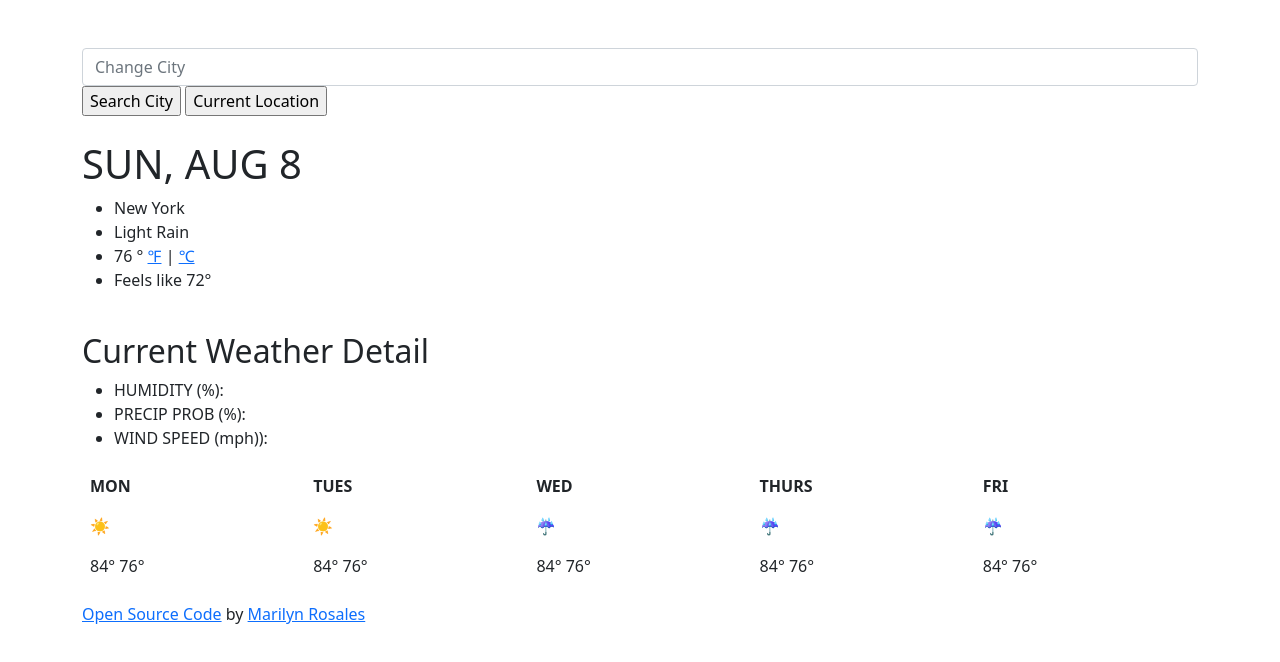
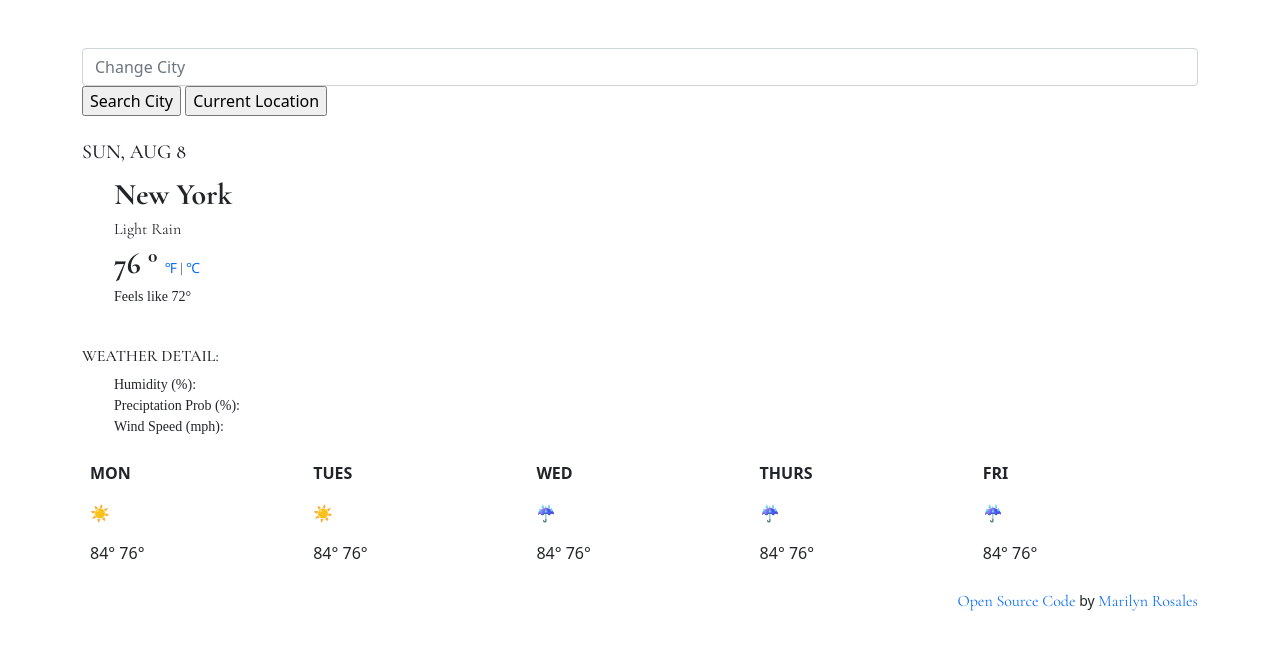
Before and after one commit to mdotrosales/Weather-App-Project, a plain HTML site: page index.html in a window 1280 px wide. Drawn offline with nearby package versions, Linux system fonts and the light colour scheme; a script that the page names is missing; a web font is replaced by a local one.

Commit message:
Beginning of CSS Styling
Styled half of page. Not including the layout, that still remains untouched. Need to finish styling the 5 day forecast section and the footer

```diff
--- a/index.html
+++ b/index.html
@@ -43,24 +43,25 @@
       <span class="conversion-feature">
             <a href="" id="fahrenheit">℉</a> |
             <a href="" id="celsius">℃</a>
-      </span>
+    </span>
     </li>
+
     <li id="feels-like">
       Feels like <span id="feels-like-temp">72</span>°
     </li>
   </ul>
    <br />
 
-   <h2>Current Weather Detail</h2>
-  <ul id = "advanced-detail">
+   <h2>WEATHER DETAIL:</h2>
+  <ul id = "additional-detail">
     <li id="humidity">
-      HUMIDITY (%):
+      Humidity (%):
     </li>
     <li id="precipitation">
-      PRECIP PROB (%):
+      Preciptation Prob (%):
     </li>
     <li id="wind-speed">
-      WIND SPEED (mph)):
+      Wind Speed (mph):
     </li>
   </ul>
 
@@ -100,9 +101,9 @@
 
   <!--Footer of Page Code Below-->
     <div id="coder-signature">
-      <a href="">Open Source Code</a>
+      <a href="" class="footer-detail">Open Source Code</a>
         by
-      <a href="https://www.linkedin.com/in/marilyn-rosales/">Marilyn Rosales</a>
+      <a href="https://www.linkedin.com/in/marilyn-rosales/"  class="footer-detail">Marilyn Rosales</a>
     <br />
     </div>
   </div>
--- a/src/styles.css
+++ b/src/styles.css
@@ -0,0 +1,62 @@
+ul,
+#additional-detail {
+  list-style: none;
+}
+
+h1,
+.conversion-feature {
+  font-family: "Cormorant Garamond", serif;
+  font-size: 20px;
+}
+
+h2 {
+  font-family: "Cormorant Garamond", serif ;
+  font-size: 16px;
+}
+a {
+  text-decoration: none;
+}
+
+.footer-detail {
+  text-align: right;
+  font-family: "Cormorant Garamond", serif ;
+  font-size: 16px;
+}
+
+
+.conversion-feature {
+  font-size: 14px;
+  font-weight: lighter;
+}
+
+#city-name {
+  font-size: 30px;
+  font-family: "Cormorant Garamond", serif;
+  font-weight: bolder;
+}
+
+#description {
+  font-size: 16px;
+  font-family: "Cormorant Garamond", serif;
+}
+
+#current-temperature {
+  font-size: 30px;
+  font-family: "Cormorant Garamond", serif;
+  font-weight: bolder;
+}
+
+#feels-like {
+  font-family: serif;
+  font-size: 14px
+}
+
+#additional-detail {
+  font-family: serif;
+  font-size: 14px
+}
+
+#coder-signature {
+  text-align: right;
+  font-size: 14px;
+}
```
